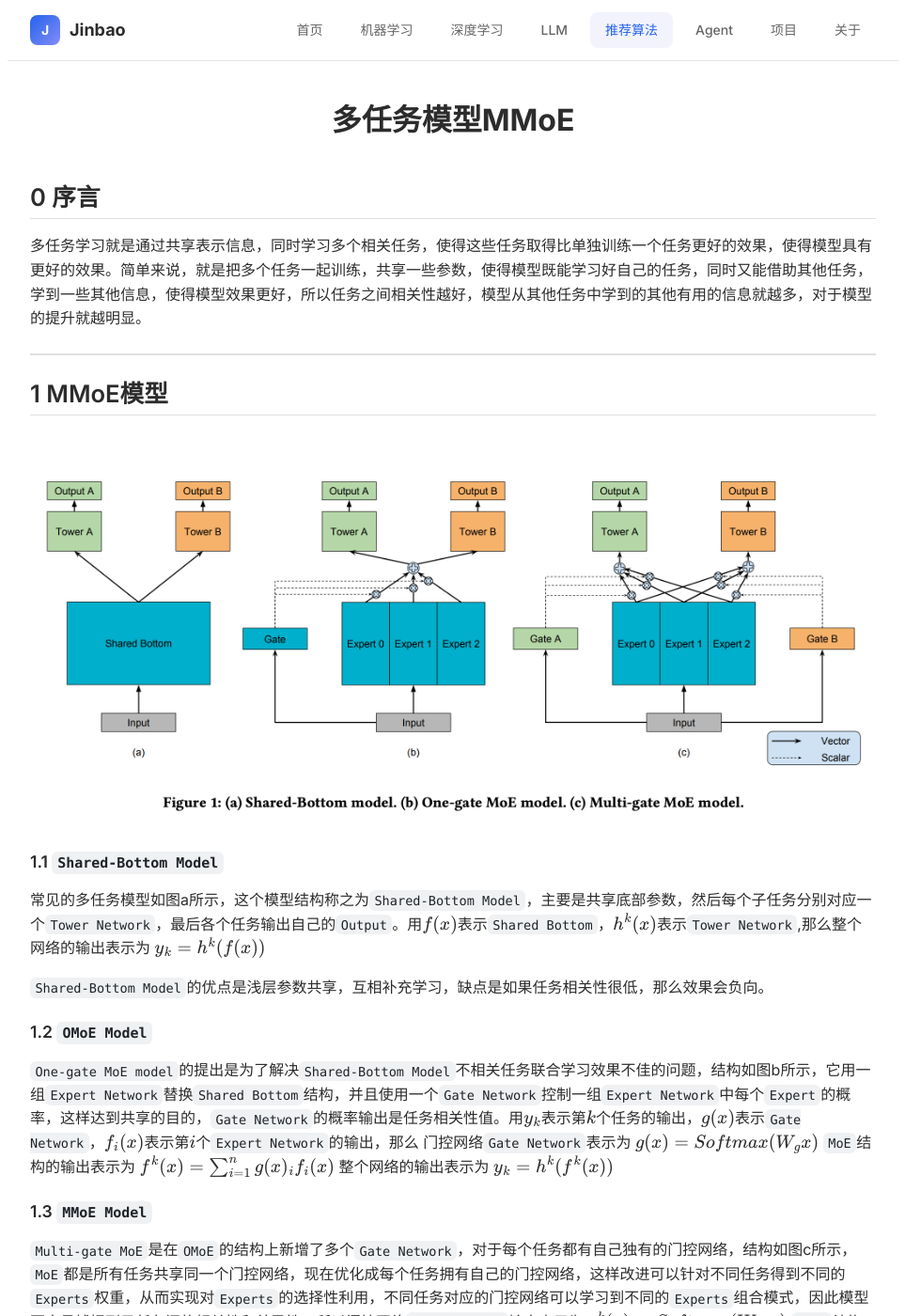
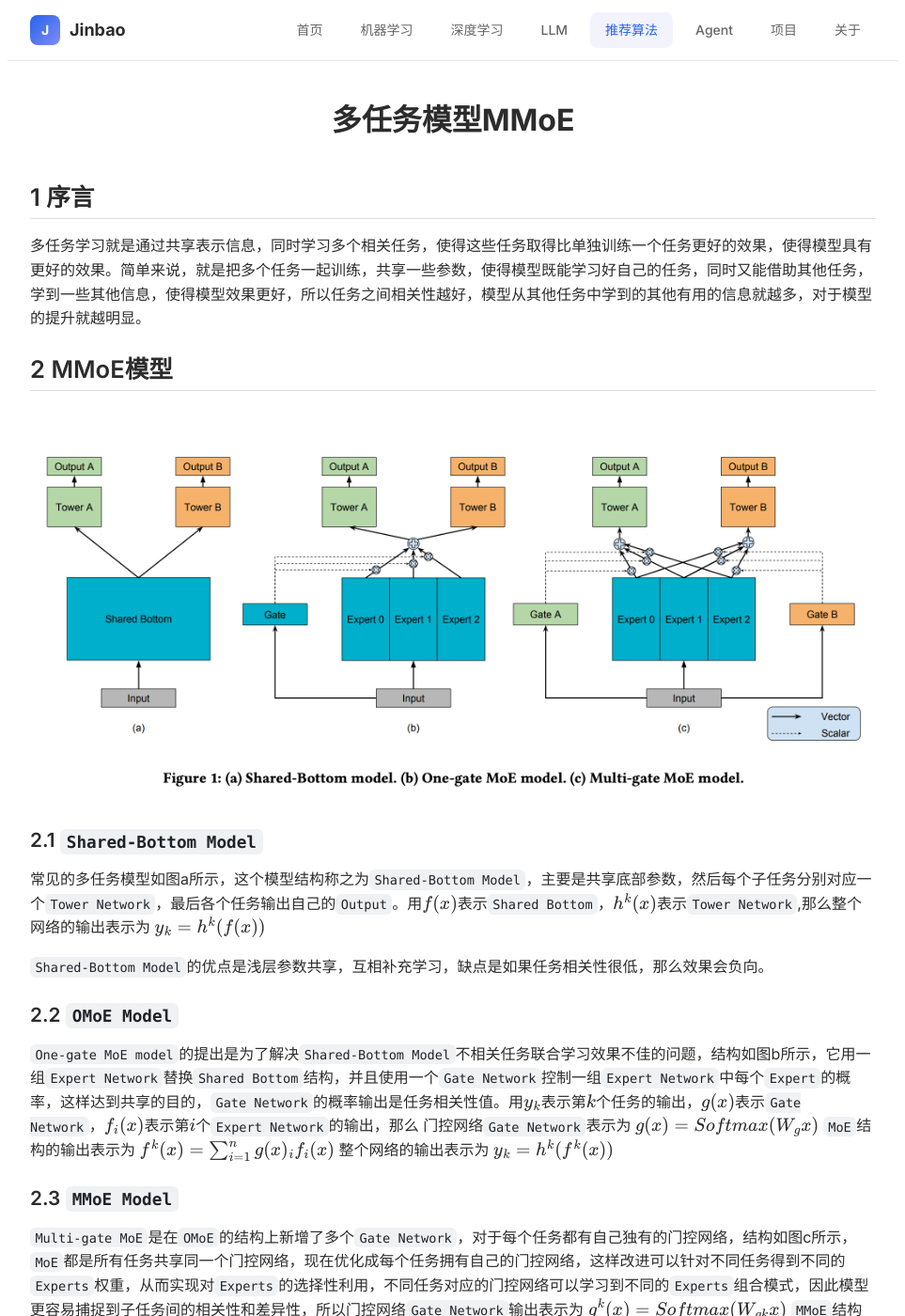
Before and after one commit to JinbaoSite/jinbaosite.github.io, a Jekyll site: the page built from recsys/mmoe.md, in a window 1280 px wide and 1400 px high. Shown: the whole window at 94% size, without its empty margins (158-1121 px from the left). Built offline with Jekyll 4.4.1, drawn with Linux system fonts in a browser that asks for light colours; our own code applies the rules of GitHub Pages for plain Markdown files; formulas are drawn with MathJax 3; some of the changed text lies outside the part shown.

Commit message:
Update mmoe.md

```diff
--- a/recsys/mmoe.md
+++ b/recsys/mmoe.md
@@ -1,16 +1,14 @@
 # 多任务模型MMoE
 
-## 0 序言
+## 1 序言
 
 多任务学习就是通过共享表示信息，同时学习多个相关任务，使得这些任务取得比单独训练一个任务更好的效果，使得模型具有更好的效果。简单来说，就是把多个任务一起训练，共享一些参数，使得模型既能学习好自己的任务，同时又能借助其他任务，学到一些其他信息，使得模型效果更好，所以任务之间相关性越好，模型从其他任务中学到的其他有用的信息就越多，对于模型的提升就越明显。
 
----
-
-## 1 MMoE模型
+## 2 MMoE模型
 
 ![MMoE](https://cdn.jsdelivr.net/gh/JinbaoSite/jinbaosite.github.io@master/img/mmoe.png)
 
-#### 1.1 `Shared-Bottom Model`
+### 2.1 `Shared-Bottom Model`
 
 常见的多任务模型如图a所示，这个模型结构称之为`Shared-Bottom Model`，主要是共享底部参数，然后每个子任务分别对应一个`Tower Network`，最后各个任务输出自己的`Output`。用$f(x)$表示`Shared Bottom`，$h^{k}(x)$表示`Tower Network`,那么整个网络的输出表示为
 $$
@@ -19,7 +17,7 @@ $$
 
 `Shared-Bottom Model`的优点是浅层参数共享，互相补充学习，缺点是如果任务相关性很低，那么效果会负向。
 
-#### 1.2 `OMoE Model`
+### 2.2 `OMoE Model`
 
 `One-gate MoE model`的提出是为了解决`Shared-Bottom Model`不相关任务联合学习效果不佳的问题，结构如图b所示，它用一组`Expert Network`替换`Shared Bottom`结构，并且使用一个`Gate Network`控制一组`Expert Network`中每个`Expert`的概率，这样达到共享的目的，`Gate Network`的概率输出是任务相关性值。用$y_k$表示第$k$个任务的输出，$g(x)$表示`Gate Network`，$f_{i}(x)$表示第$i$个`Expert Network`的输出，那么
 门控网络`Gate Network`表示为
@@ -35,7 +33,7 @@ $$
 y_k = h^{k}(f^k(x))
 $$
 
-#### 1.3 `MMoE Model`
+### 2.3 `MMoE Model`
 
 `Multi-gate MoE`是在`OMoE`的结构上新增了多个`Gate Network`，对于每个任务都有自己独有的门控网络，结构如图c所示，`MoE`都是所有任务共享同一个门控网络，现在优化成每个任务拥有自己的门控网络，这样改进可以针对不同任务得到不同的`Experts`权重，从而实现对`Experts`的选择性利用，不同任务对应的门控网络可以学习到不同的`Experts`组合模式，因此模型更容易捕捉到子任务间的相关性和差异性，所以门控网络`Gate Network`输出表示为
 $$
```
Also changed, not shown: other parts of recsys/mmoe.md (+6 -10 lines).
